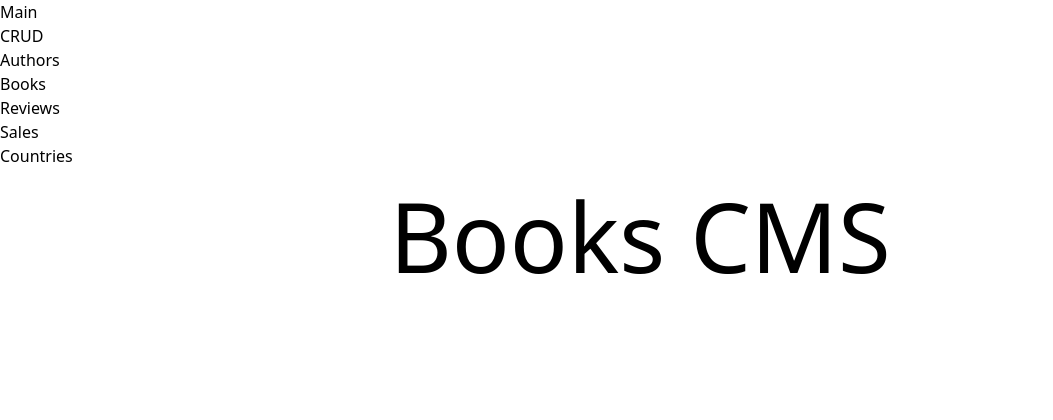
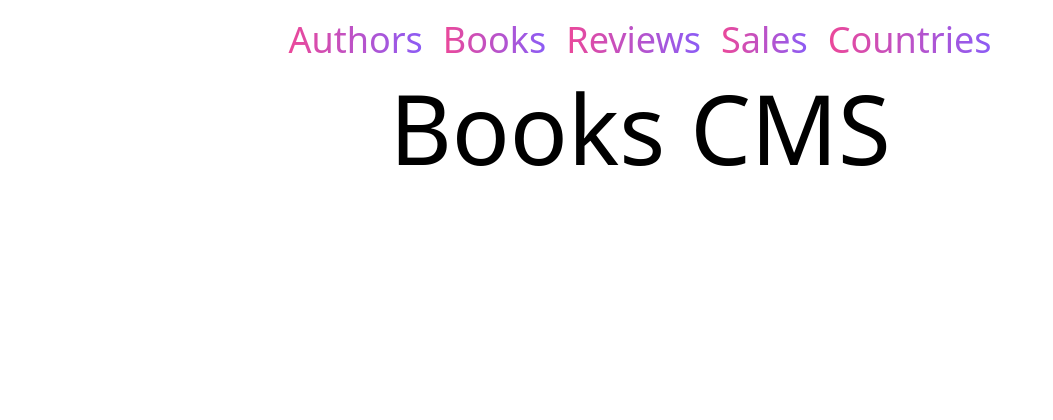
Before and after one commit to jaime7981/django_book_review, a Django app: page /core/main/ in a window 1280 px wide. Shown: the top 420 px of the page, without its empty margins (0-1053 px from the left). After the commit the page ends 166 px from the top, so only its background shows below. Run offline with Django 4.2, Linux system fonts and the light colour scheme; some libraries are stand-ins or nearby versions.

Commit message:
add navbar to header_template

```diff
--- a/book_review/templates/header_template.html
+++ b/book_review/templates/header_template.html
@@ -5,7 +5,7 @@
 {% set_urls_for_scaffold prefix="books" as book_url %}
 {% set_urls_for_scaffold prefix="reviews" as review_url %}
 {% set_urls_for_scaffold prefix="sales" as sale_url %}
-{% set_urls_for_scaffold prefix="countries" as countrie_url %}
+{% set_urls_for_scaffold prefix="countries" as country_url %}
 <!DOCTYPE html>
 <html lang="es-CL">
     <head>
@@ -18,15 +18,13 @@
     <body>
         <header title="top-headbar">
             <nav class="top-navbar">
-                <ul class="pages-nav">
-                    <li><a href="{% url 'main' %}">Main</a></li>
-                    <li><a href="{% url 'crud' %}">CRUD</a></li>
-                    <li><a href="{% url author_url.list %}">Authors</a></li>
-                    <li><a href="{% url book_url.list %}">Books</a></li>
-                    <li><a href="{% url review_url.list %}">Reviews</a></li>
-                    <li><a href="{% url sale_url.list %}">Sales</a></li>
-                    <li><a href="{% url countrie_url.list %}">Countries</a></li>
-                </ul>
+                <div class='flex flex-row justify-center items-center text-4xl gap-5 pt-5'>
+                  <a class="bg-clip-text text-transparent bg-gradient-to-r from-pink-500 to-violet-500 hover:from-violet-500 hover:to-pink-500 {% if 'author' in request.path %}text-6xl{% endif %}" href="{% url author_url.list %}">Authors</a>
+                  <a class="bg-clip-text text-transparent bg-gradient-to-r from-pink-500 to-violet-500 hover:from-violet-500 hover:to-pink-500 {% if 'book' in request.path %}text-6xl{% endif %}" href="{% url book_url.list %}">Books</a>
+                  <a class="bg-clip-text text-transparent bg-gradient-to-r from-pink-500 to-violet-500 hover:from-violet-500 hover:to-pink-500 {% if 'review' in request.path %}text-6xl{% endif %}" href="{% url review_url.list %}">Reviews</a>
+                  <a class="bg-clip-text text-transparent bg-gradient-to-r from-pink-500 to-violet-500 hover:from-violet-500 hover:to-pink-500 {% if 'sales' in request.path %}text-6xl{% endif %}" href="{% url sale_url.list %}">Sales</a>
+                  <a class="bg-clip-text text-transparent bg-gradient-to-r from-pink-500 to-violet-500 hover:from-violet-500 hover:to-pink-500 {% if 'countr' in request.path %}text-6xl{% endif %}" href="{% url country_url.list %}">Countries</a>
+                </div>
             </nav>
         </header>
 
```
